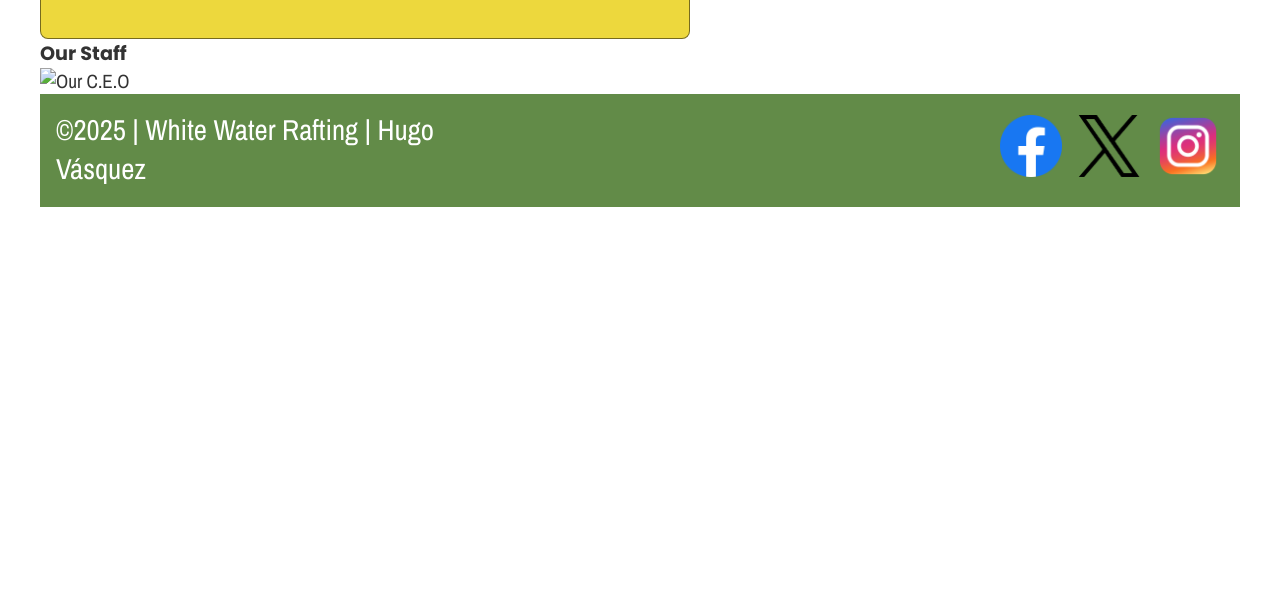
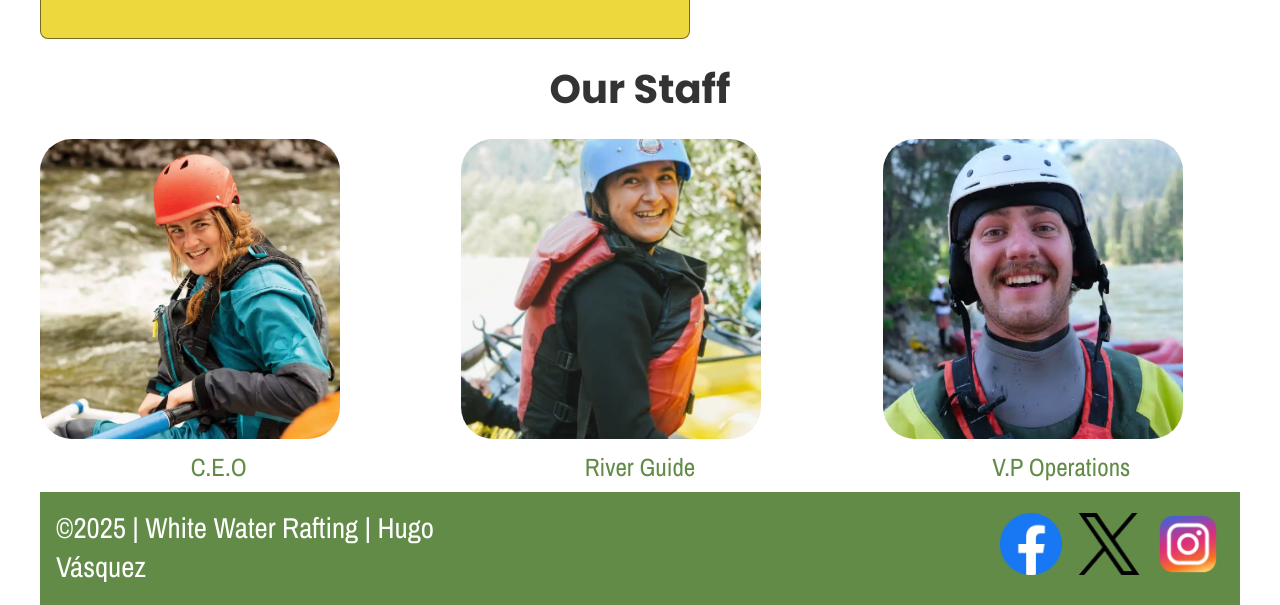
Before and after one commit to hugo-vasques/wdd130, a plain HTML site: page wwr/contact.html in a window 1280 px wide. Shown: the part 1465-2070 px from the top of the page. Before the commit the page ends 1672 px from the top, so only its background shows below. Drawn offline with nearby package versions, Linux system fonts and the light colour scheme.

Commit message:
aligned and styled the final section

```diff
--- a/wwr/contact.html
+++ b/wwr/contact.html
@@ -81,7 +81,16 @@
             <h4>Our Staff</h4>
             <div class="staff">
                 <figure>
-                    <img src="images/employee1" alt="Our C.E.O">
+                    <img src="images/employee1.webp" alt="Our C.E.O">
+                    <figcaption>C.E.O</figcaption>
+                </figure>
+                <figure>
+                    <img src="images/employee2.webp" alt="Our C.E.O">
+                    <figcaption>River Guide</figcaption>
+                </figure>
+                <figure>
+                    <img src="images/employee3.webp" alt="Our C.E.O">
+                    <figcaption>V.P Operations</figcaption>
                 </figure>
             </div>
         </section>
--- a/wwr/styles/contact.css
+++ b/wwr/styles/contact.css
@@ -225,3 +225,32 @@ button:hover {
     font-size: 1.2rem;
     line-height: 2.5em;
 }
+
+h4 {
+    font-size: 40px;
+    text-align: center;
+    padding-bottom: 20px;
+    padding-top: 20px;
+}
+
+.staff {
+    display: grid;
+    grid-template-columns: repeat(auto-fill, minmax(340px, 2fr));
+    gap: 4rem;
+    padding: 0 0 .5rem;
+    margin: 0 auto;
+}
+
+.staff img {
+    height: 300px;
+    width: 300px;
+    object-fit: cover;
+    border-radius: 2rem;
+}
+
+figcaption {
+    padding-top: 5px;
+    text-align: center;
+    font-size: 25px;
+    color: #628B48;
+}
```
Also changed, not shown: staff-images/city_pic.jpg (renamed from images/city_pic.jpg), staff-images/profile_pic.webp (renamed from images/profile_pic.webp), wwr/images/employee1.webp (renamed from images/employee1.webp), wwr/images/employee2.webp (renamed from images/employee2.webp), wwr/images/employee3.webp (renamed from images/employee3.webp).
